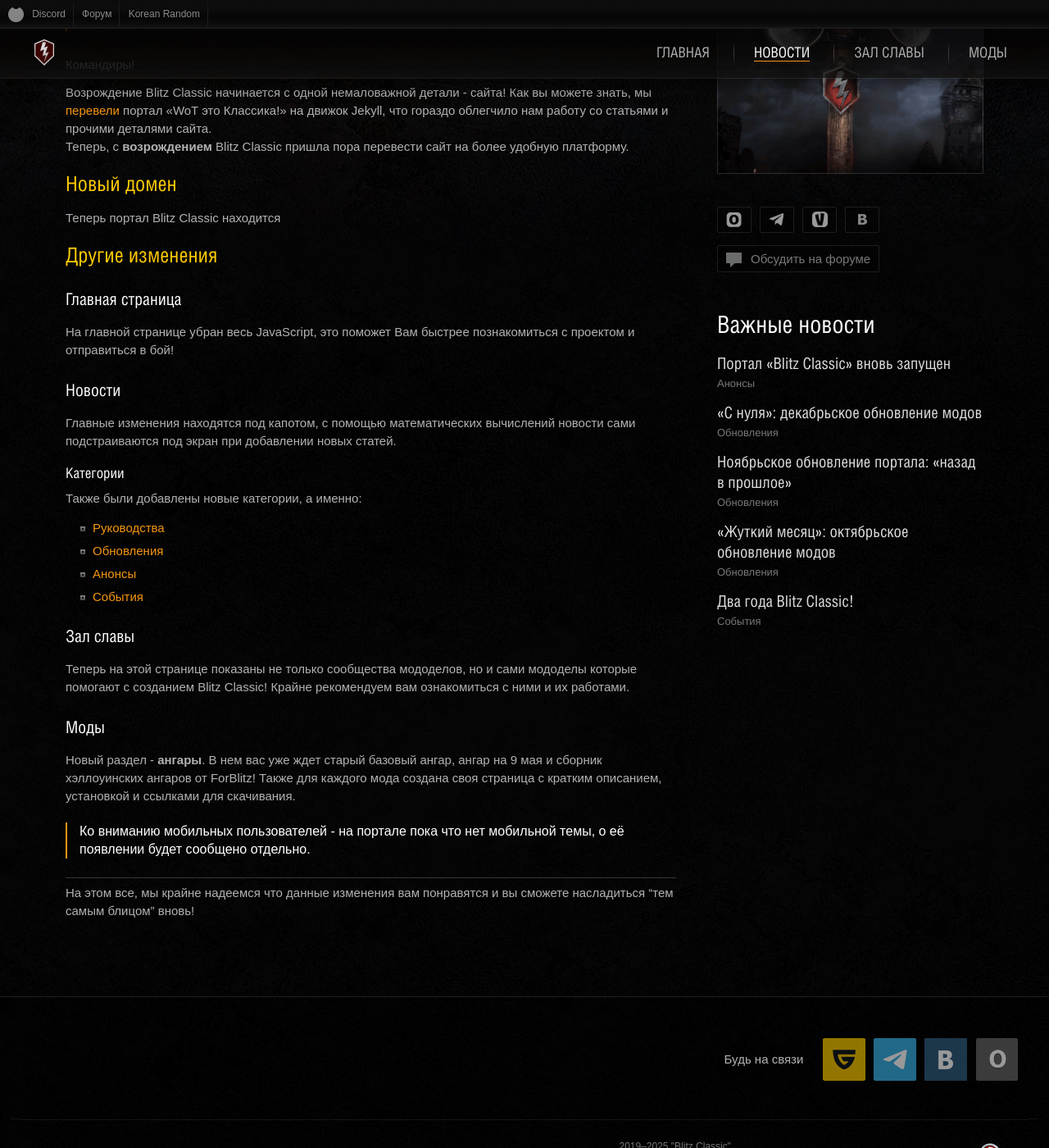
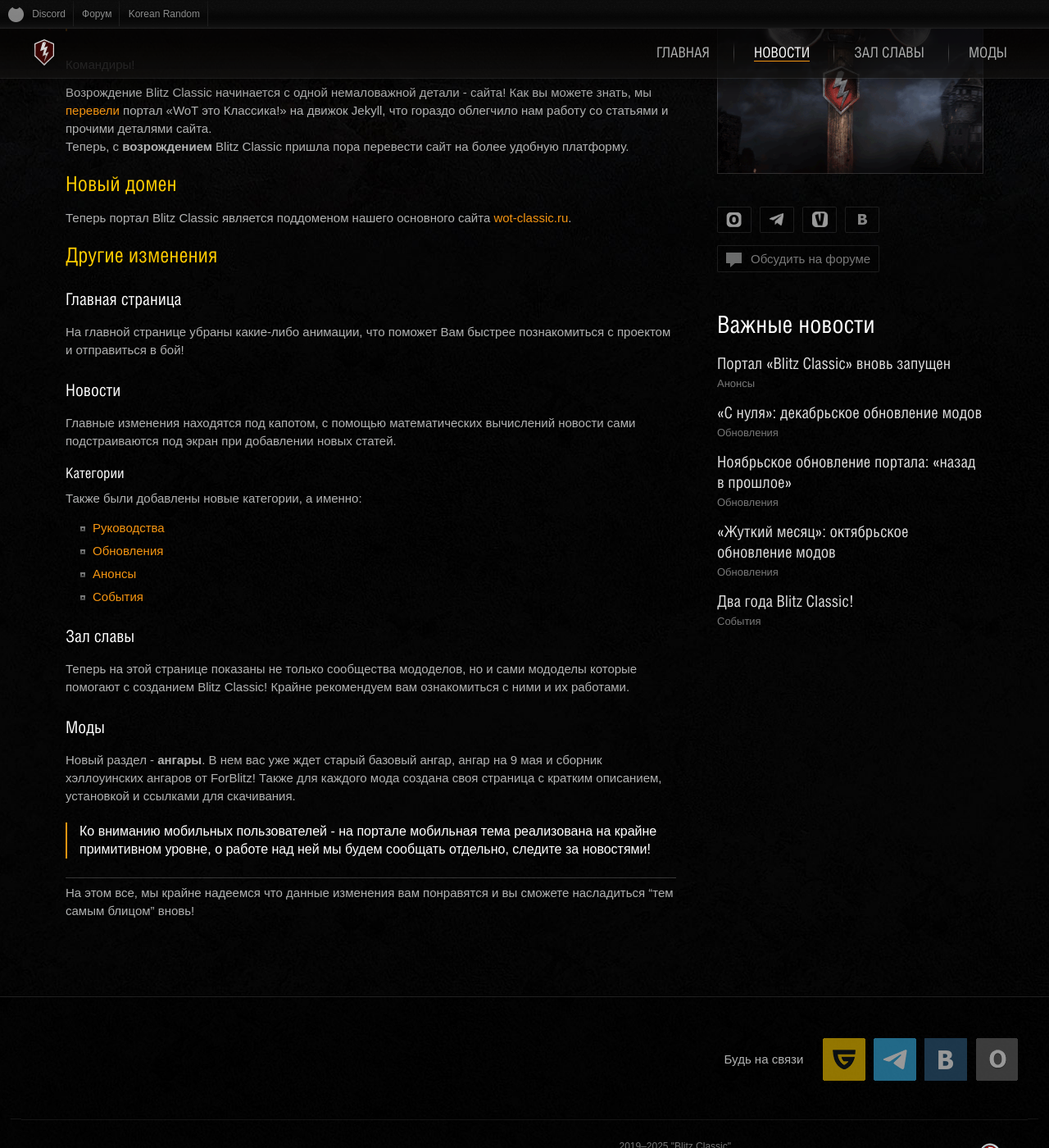
Before and after one commit to wotclassic/blitzclassic, a Jekyll site: the page built from _posts/2025-06-04-p-big-upd.md, in a window 1280 px wide and 1400 px high, scrolled down 219 px. Shown: the whole window at 82% size. Built offline with Jekyll 4.4.1, drawn with Linux system fonts in a browser that asks for light colours.

Commit message:
возможно последний коммит перед релизом

```diff
--- a/_posts/2025-06-04-p-big-upd.md
+++ b/_posts/2025-06-04-p-big-upd.md
@@ -13,13 +13,13 @@
 ## Новый домен
 {: style="color: #ffcc00;" }
 
-Теперь портал Blitz Classic находится
+Теперь портал Blitz Classic является поддоменом нашего основного сайта [wot-classic.ru](https://wot-classic.ru/).
 
 ## Другие изменения
 {: style="color: #ffcc00;" }
 
 ### Главная страница
-На главной странице убран весь JavaScript, это поможет Вам быстрее познакомиться с проектом и отправиться в бой!
+На главной странице убраны какие-либо анимации, что поможет Вам быстрее познакомиться с проектом и отправиться в бой!
 
 ### Новости
 Главные изменения находятся под капотом, с помощью математических вычислений новости сами подстраиваются под экран при добавлении новых статей.
@@ -39,7 +39,7 @@
 Новый раздел - **ангары**. В нем вас уже ждет старый базовый ангар, ангар на 9 мая и сборник хэллоуинских ангаров от ForBlitz!
 Также для каждого мода создана своя страница с кратким описанием, установкой и ссылками для скачивания.
 
-> Ко вниманию мобильных пользователей - на портале пока что нет мобильной темы, о её появлении будет сообщено отдельно.
+> Ко вниманию мобильных пользователей - на портале мобильная тема реализована на крайне примитивном уровне, о работе над ней мы будем сообщать отдельно, следите за новостями!
 
 ---
 
--- a/_sass/main.scss
+++ b/_sass/main.scss
@@ -1347,7 +1347,7 @@
 
 .filter {
     position: absolute;
-    top: -82px;
+    top: -80px;
     right: 0;
     z-index: 10;
 }
```
Also changed, not shown: _posts/2025-06-04-website-release.md (+3 -3 lines), assets/img/news/thumbnail/website_is_back.png (added).
